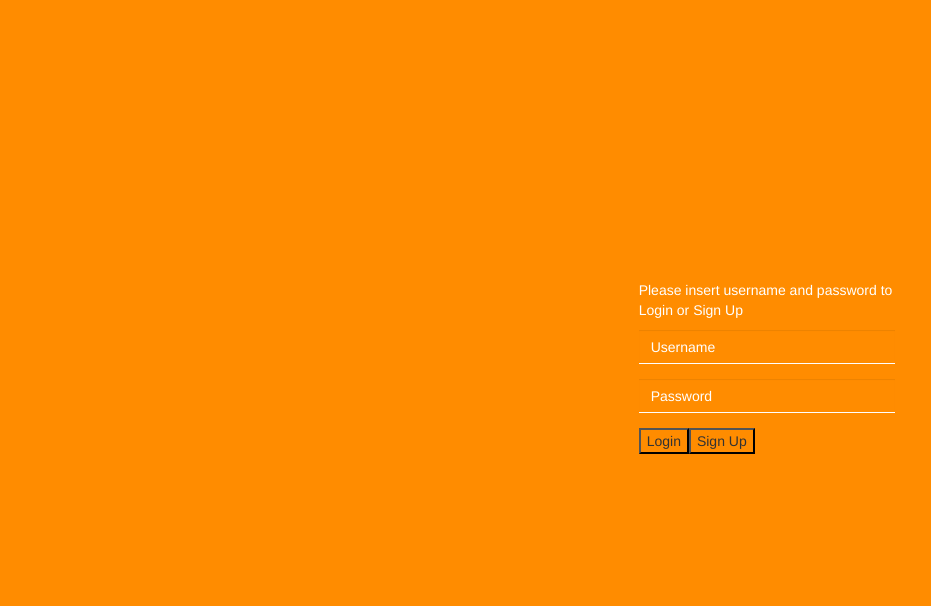
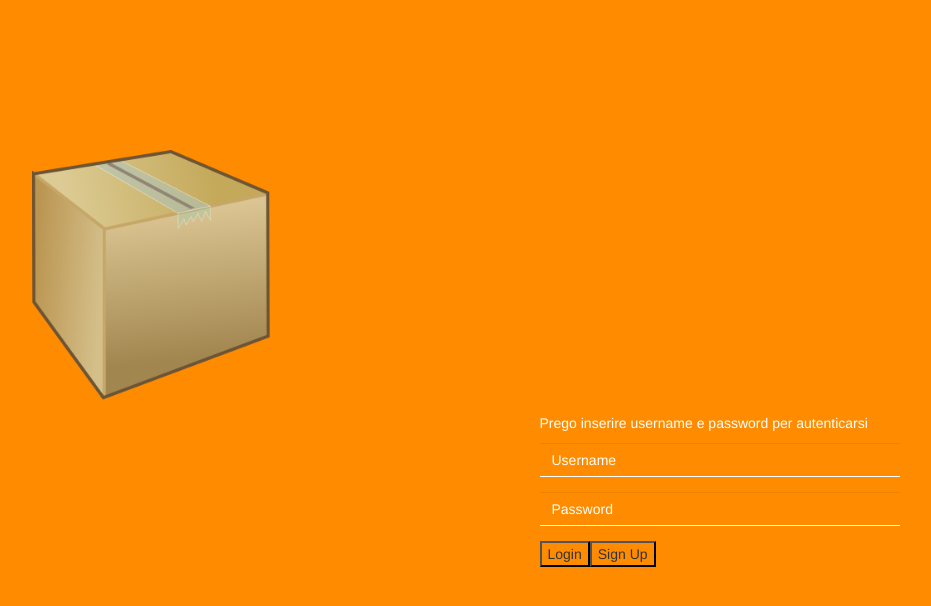
Before and after one commit to AnthonyContrader/Autoship, an Angular app: page /login in a window 1280 px wide. Shown: the top 606 px of the page, without its empty margins (133-1064 px from the left). Built offline with nearby package versions, Linux system fonts and the light colour scheme.

Commit message:
Reparto Grafico

```diff
--- a/src/app/login/login.component.css
+++ b/src/app/login/login.component.css
@@ -1,7 +1,7 @@
 form{
-    margin-top:270px;
-    width: 55%;
-    padding: 10px;
+    margin-top:48%;
+    width: 100%;
+    padding: 2%;
     border-radius:0;
     border-color: crimson;
 }
@@ -10,6 +10,7 @@ img{
     position: inherit;
     width:50%;
     margin: 12%;
+    background-image: url('../../assets/HomeBox.png');
 }
 
 input, input:hover, input::selection, input:checked, input:focus{
@@ -24,6 +25,7 @@ input, input:hover, input::selection, input:checked, input:focus{
 .container-fluid{
     background-color: darkorange;
     height: 100vh;
+    display: flex;
 }
 input::placeholder{
     color: white;
@@ -41,10 +43,44 @@ background-color: darkorange;
 color: white;
 border: 1px solid white;
 border-radius: 2px;
-padding-top: 10px;
+padding-top: 2%;
 padding-right: auto;
-padding-bottom: 10px;
+padding-bottom: 2%;
 padding-left: auto;
+}
+
+#image{
+    width:30%;
+    margin-top: 12%;
+    margin-left: 12%;
+    padding: 10%;
+    height: 0;
+    background-repeat: no-repeat;
+    background-size: contain;
+    background-image: url('../../assets/HomeBox.png');
+    float:left;
+}
+
+.login-wrap{
+    float: right;
+    width:30%;
+    margin-right: 10%;
+    margin-left: 10%;
+    align-content: center;
+}
+
+.row-contetn{
+    margin-left: 12%;
+    margin-right: 12%;
+    align-content: center;
+}
+
+.col-md-5{
+    align-content: center;
+}
+
+.col-md-7{
+    align-content: center;
 }
 
 p{
--- a/src/app/login/login.component.html
+++ b/src/app/login/login.component.html
@@ -1,10 +1,9 @@
 <div class="container-fluid">
-  <div class="row">
-    <div class="col-md-7">
-    </div>
-    <div class="col-md-5">
+  <div id="image"></div>
+  <div class="login-wrap">
+    <div class="row-content">
        <form #f="ngForm">
-        <p>Please insert username and password to Login or Sign Up</p>
+        <p>Prego inserire username e password per autenticarsi</p>
          <div class="form-group">
             <input class="form-control" type="text" id="user" name="username" placeholder="Username" ngModel>
           </div>
```
Also changed, not shown: src/assets/HomeBox.png (added), 1 other file (tests, documents, lock files or other folders). Lines whose indentation alone changed are shown as unchanged.
